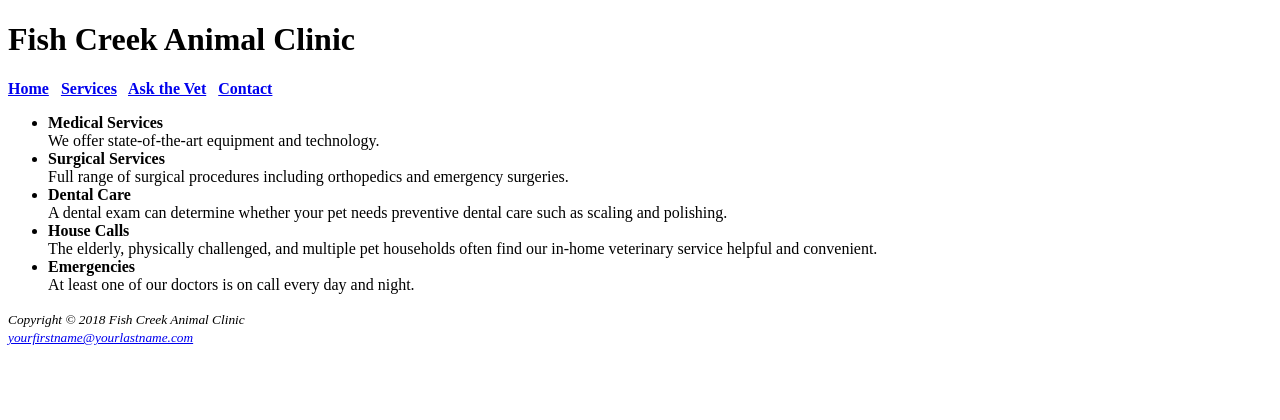
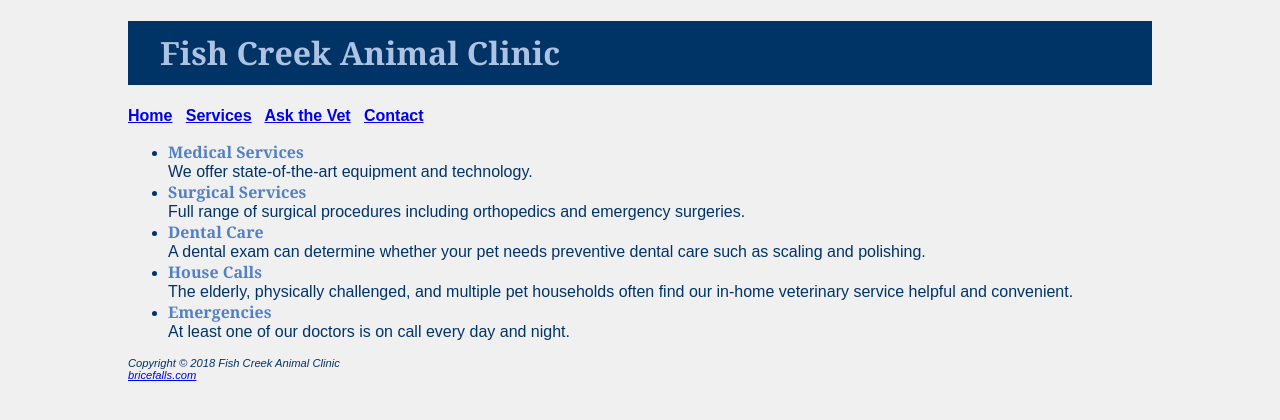
Before and after one commit to 44144Sp21/ch3casestudy-Brice-2021, a plain HTML site: page services.html in a window 1280 px wide. Drawn offline with Linux system fonts and the light colour scheme.

Commit message:
Chapter 3 case study
added link for css style, cleaned up areas, added a wrapped section

```diff
--- /dev/null
+++ b/fishcreek.css
@@ -0,0 +1,30 @@
+
+body {background-color: #FFFFFF;
+    color: #003366;
+    font-family: Arial, Verdana, sans-serif;
+}
+h1 { background-color: #003366;
+color: #AEC3E3;
+font-family: Georgia, "Times New Roman", serif;
+    line-height: 200%;
+    text-indent: 1em;
+}
+nav { font-weight:bold;
+}
+main
+dt {color: #5280C5;
+    font-size: 1.1em;
+    font-family: Georgia, "Times New Roman";
+    font-weight: bold;
+}
+.category {font-weight: bold;
+            color: #5380C5;
+            font-family: Georgia, "Times New Roman"}
+footer {
+    font-size: .70em;
+    font-style: italic;
+}
+#wrapper {width: 80%;
+        margin-right: auto;
+        margin-left: auto;
+        background-color: #F0F0F0;}
--- a/services.html
+++ b/services.html
@@ -1,39 +1,37 @@
 <!DOCTYPE html>
 <html lang="en">
 <head>
-<title>LASTNAME Chapter 3 Case Study - Fish Creek Animal Clinic Services</title>
+<title>Falls Chapter 3 Case Study - Fish Creek Animal Clinic Services</title>
 <meta charset="utf-8">
+ <link href="fishcreek.css" rel="stylesheet">
 </head>
-<body>
+<body id="wrapper">
 <header>
 <h1>Fish Creek Animal Clinic</h1>
 </header>
 <nav>
-<b>
 <a href="index.html">Home</a> &nbsp;
 <a href="services.html">Services</a> &nbsp;
 <a href="askvet.html">Ask the Vet</a> &nbsp;
 <a href="contact.html">Contact</a>
-</b>
 </nav>
 <main>
 <ul>
-<li><strong>Medical Services</strong><br>
+    <li><span class="category">Medical Services</span><br>
 We offer state-of-the-art equipment and technology.</li>
-<li><strong>Surgical Services</strong><br>
+<li><span class="category">Surgical Services</span><br>
 Full range of surgical procedures including orthopedics and emergency surgeries.</li>
-<li><strong>Dental Care</strong><br>
+    <li><span class="category">Dental Care</span><br>
 A dental exam can determine whether your pet needs preventive dental care such as scaling and polishing.</li>
-<li><strong>House Calls</strong><br>
+    <li><span class="category">House Calls</span><br>
 The elderly, physically challenged, and multiple pet households often find our in-home veterinary service helpful and convenient.</li>
-<li><strong>Emergencies</strong><br>
+<li><span class="category">Emergencies</span><br>
 At least one of our doctors is on call every day and night.</li>
 </ul>
 </main>
 <footer>
-<small><i>Copyright &copy; 2018 Fish Creek Animal Clinic<br>
-<a href="mailto:yourfirstname@yourlastname.com">yourfirstname@yourlastname.com</a>
-</i></small>
+Copyright &copy; 2018 Fish Creek Animal Clinic<br>
+<a href="mailto:brice@falls.com">bricefalls.com</a>
 </footer>
 </body>
 </html>
```
Also changed, not shown: index.html (+8 -10 lines).
